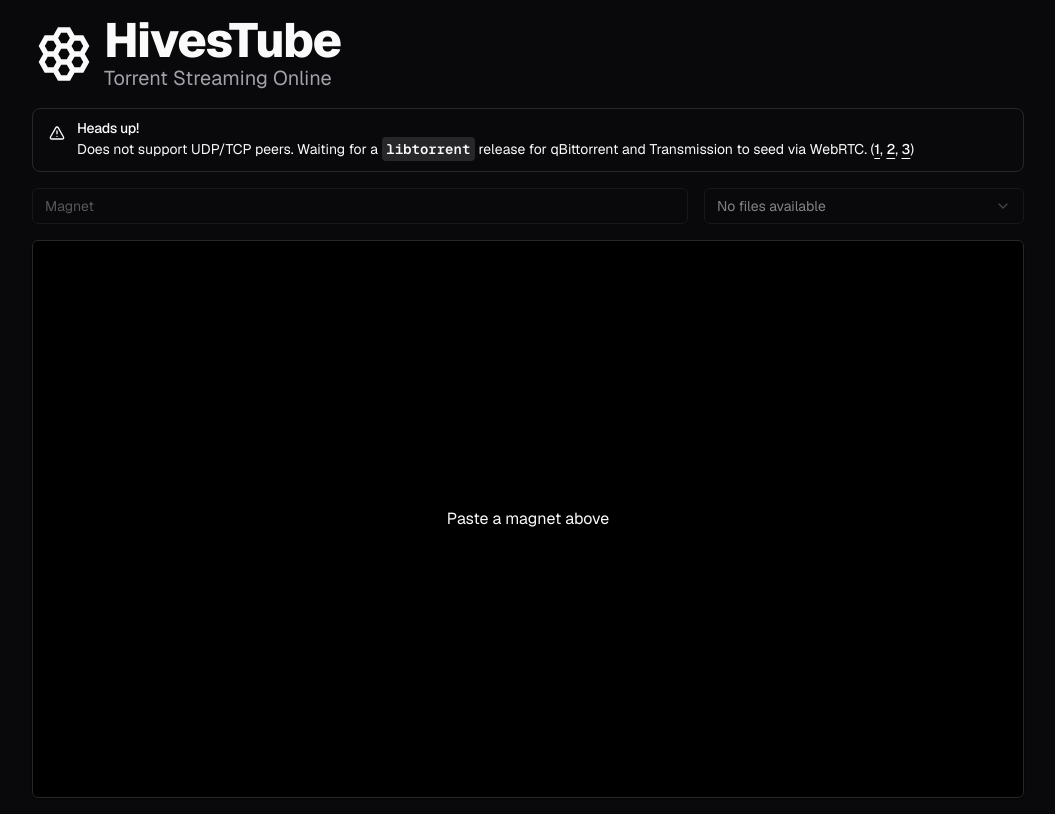
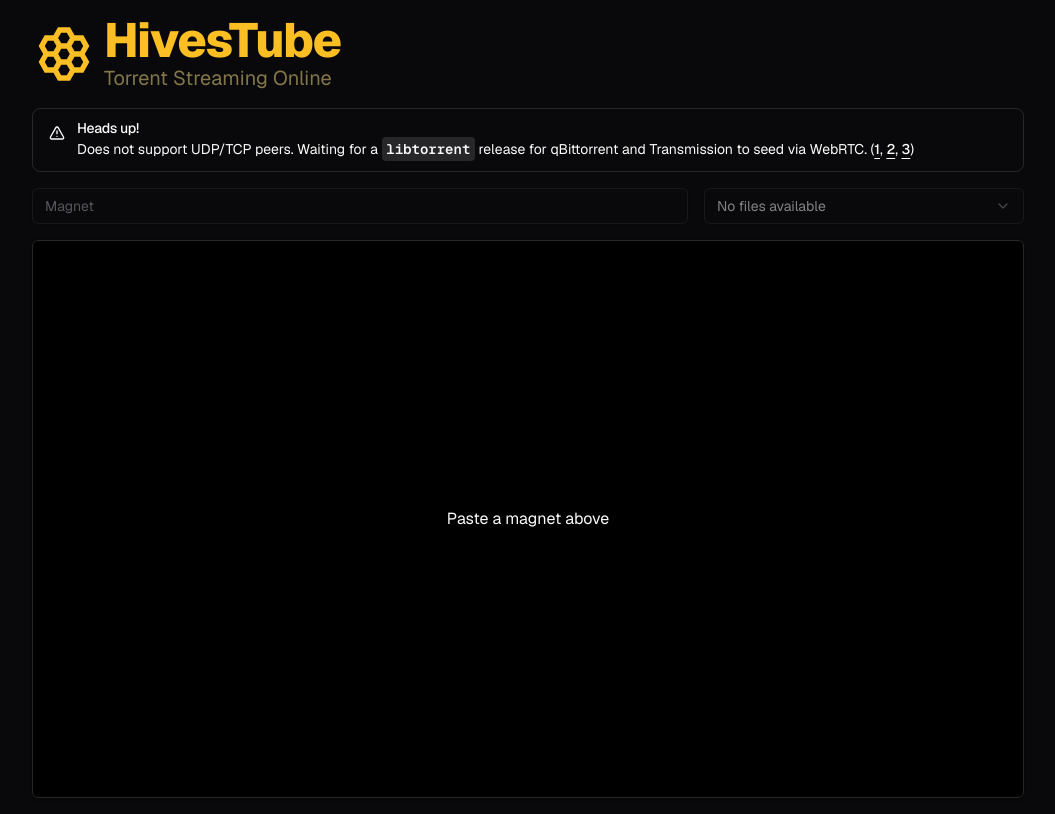
Before and after one commit to kevinpastor/torrent-streaming-online, a Next.js app: page / in a window 1280 px wide. Shown: the whole page, without its empty margins (112-1167 px from the left). Built offline with nearby package versions, Linux system fonts and the light colour scheme.

Commit message:
feat: update branding

```diff
--- a/src/app/_components/Client.tsx
+++ b/src/app/_components/Client.tsx
@@ -45,7 +45,7 @@
                 name="magnet"
                 placeholder="Magnet"
                 onPaste={handlePaste}
-                // defaultValue="magnet:?xt=urn:btih:08ada5a7a6183aae1e09d831df6748d566095a10&dn=Sintel&tr=udp%3A%2F%2Fexplodie.org%3A6969&tr=udp%3A%2F%2Ftracker.coppersurfer.tk%3A6969&tr=udp%3A%2F%2Ftracker.empire-js.us%3A1337&tr=udp%3A%2F%2Ftracker.leechers-paradise.org%3A6969&tr=udp%3A%2F%2Ftracker.opentrackr.org%3A1337&tr=wss%3A%2F%2Ftracker.btorrent.xyz&tr=wss%3A%2F%2Ftracker.fastcast.nz&tr=wss%3A%2F%2Ftracker.openwebtorrent.com&ws=https%3A%2F%2Fwebtorrent.io%2Ftorrents%2F&xs=https%3A%2F%2Fwebtorrent.io%2Ftorrents%2Fsintel.torrent"
+                defaultValue="magnet:?xt=urn:btih:08ada5a7a6183aae1e09d831df6748d566095a10&dn=Sintel&tr=udp%3A%2F%2Fexplodie.org%3A6969&tr=udp%3A%2F%2Ftracker.coppersurfer.tk%3A6969&tr=udp%3A%2F%2Ftracker.empire-js.us%3A1337&tr=udp%3A%2F%2Ftracker.leechers-paradise.org%3A6969&tr=udp%3A%2F%2Ftracker.opentrackr.org%3A1337&tr=wss%3A%2F%2Ftracker.btorrent.xyz&tr=wss%3A%2F%2Ftracker.fastcast.nz&tr=wss%3A%2F%2Ftracker.openwebtorrent.com&ws=https%3A%2F%2Fwebtorrent.io%2Ftorrents%2F&xs=https%3A%2F%2Fwebtorrent.io%2Ftorrents%2Fsintel.torrent"
             />
             <TorrentWithFallback torrentPromise={torrentPromise} />
         </div>
--- a/src/app/layout.tsx
+++ b/src/app/layout.tsx
@@ -19,7 +19,7 @@
             <div className="max-w-5xl mx-auto p-4 flex flex-col gap-4">
                 <div className="flex items-center gap-2">
                     <svg
-                        className="w-16 h-w-16 fill-foreground"
+                        className="w-16 h-w-16 fill-amber-400"
                         xmlns="http://www.w3.org/2000/svg"
                         viewBox="0 -960 960 960"
                     >
@@ -31,7 +31,7 @@
                         <TypographyH1>
                             HivesTube
                         </TypographyH1>
-                        <div className="text-xl text-muted-foreground">
+                        <div className="text-xl text-amber-200/50">
                             Torrent Streaming Online
                         </div>
                     </div>
--- a/src/components/TypographyH1.tsx
+++ b/src/components/TypographyH1.tsx
@@ -1,7 +1,7 @@
 import { PropsWithChildren, ReactNode } from "react";
 
 export const TypographyH1 = ({ children }: PropsWithChildren): ReactNode => (
-    <h1 className="scroll-m-20 text-4xl font-extrabold tracking-tight lg:text-5xl">
+    <h1 className="scroll-m-20 text-4xl font-extrabold tracking-tight lg:text-5xl text-amber-400">
         {children}
     </h1>
 );
```
